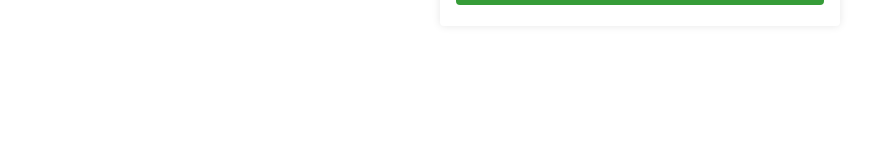
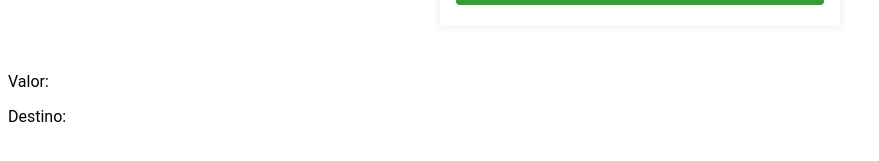
Before and after one commit to evisonpacheco/bytebank, an Angular app: page / in a window 1280 px wide. Shown: the part 279-440 px from the top of the page, without its empty margins (0-879 px from the left). Built offline with nearby package versions, Linux system fonts and the light colour scheme.

Commit message:
update: adicionada exibição dos valores e destino da última operação realizada

```diff
--- a/src/app/app.component.html
+++ b/src/app/app.component.html
@@ -1 +1,4 @@
-<app-newTransfer></app-newTransfer>
+<app-newTransfer (onTransfer)="transfer($event)"></app-newTransfer>
+
+<p>Valor: {{transferData?.value}}</p>
+<p>Destino: {{transferData?.destination}}</p>
--- a/src/app/app.component.ts
+++ b/src/app/app.component.ts
@@ -7,4 +7,11 @@ import { Component } from '@angular/core';
 })
 export class AppComponent {
   title = 'bytebank';
+  transferData: any;
+
+  transfer($event) {
+    console.log($event);
+
+    this.transferData = $event;
+  }
 }
--- a/src/app/newTransfer/newTransfer.component.ts
+++ b/src/app/newTransfer/newTransfer.component.ts
@@ -1,4 +1,4 @@
-import { Component } from '@angular/core';
+import { Component, EventEmitter, Output } from '@angular/core';
 
 @Component({
   selector: 'app-newTransfer',
@@ -8,12 +8,22 @@ import { Component } from '@angular/core';
 
 export class newTransferComponent {
 
+  @Output() onTransfer = new EventEmitter<any>();
+
   value: number;
   destination: number;
 
   transfer() {
     console.log('Solicitada nova transferência');
-    console.log('Valor:', this.value);
-    console.log('Destino:', this.destination);
+
+    const valueEmit = { value: this.value, destination: this.destination }
+    this.onTransfer.emit(valueEmit)
+
+    this.clearInputs();
+  }
+
+  clearInputs() {
+    this.value = null;
+    this.destination = null;
   }
 }
```
Also changed, not shown: 1 other file (tests, documents, lock files or other folders).
